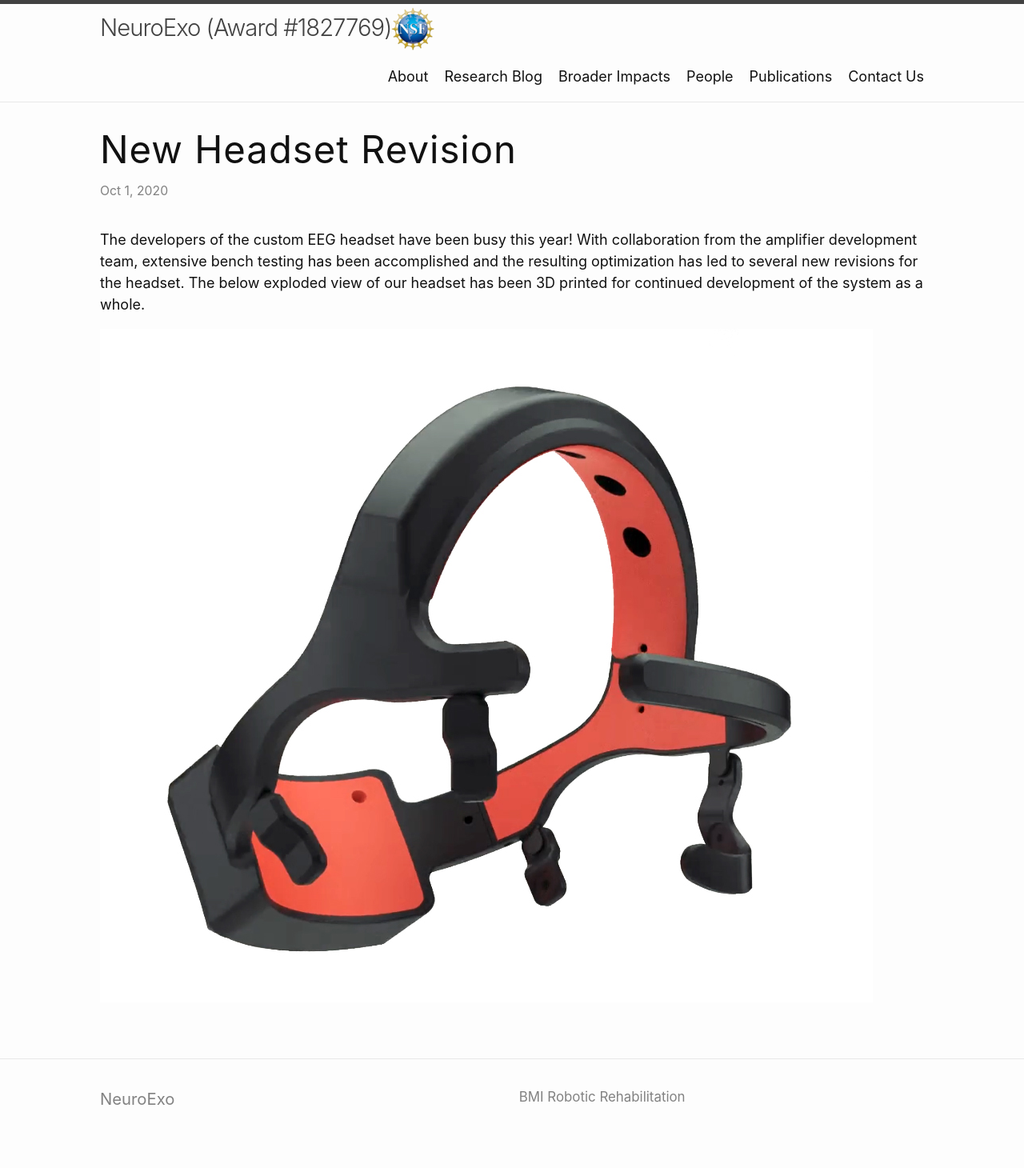
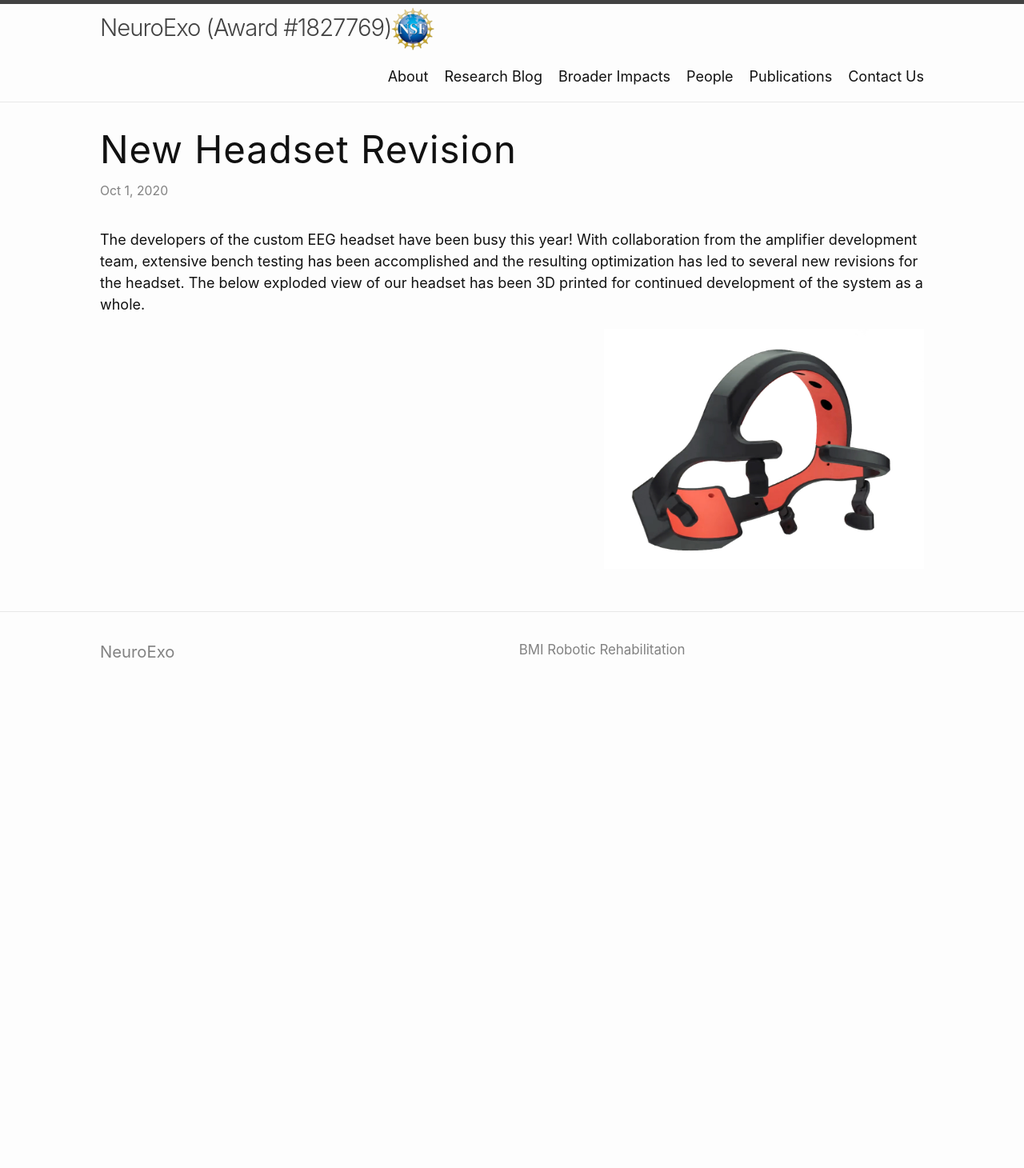
Before and after one commit to arcraik/neuroexo-website, a Jekyll site: the page built from _posts/2020-10-01-beta3.md, in a window 1280 px wide. Shown: the whole page at 80% size. Built offline with Jekyll 4.4.1, drawn with Linux system fonts in a browser that asks for light colours; after the commit the page ends 900 px from its top, so only the background shows below that.

Commit message:
Update 2020-10-01-beta3.md

```diff
--- a/_posts/2020-10-01-beta3.md
+++ b/_posts/2020-10-01-beta3.md
@@ -4,4 +4,4 @@ title: New Headset Revision
 ---
 
 <p>The developers of the custom EEG headset have been busy this year! With collaboration from the amplifier development team, extensive bench testing has been accomplished and the resulting optimization has led to several new revisions for the headset. The below exploded view of our headset has been 3D printed for continued development of the system as a whole.</p>
-<img src="/photos/Beta3_non.jpg">
+<img src="/photos/Beta3_non.jpg" width="400" height="300" style="float: right">
```
